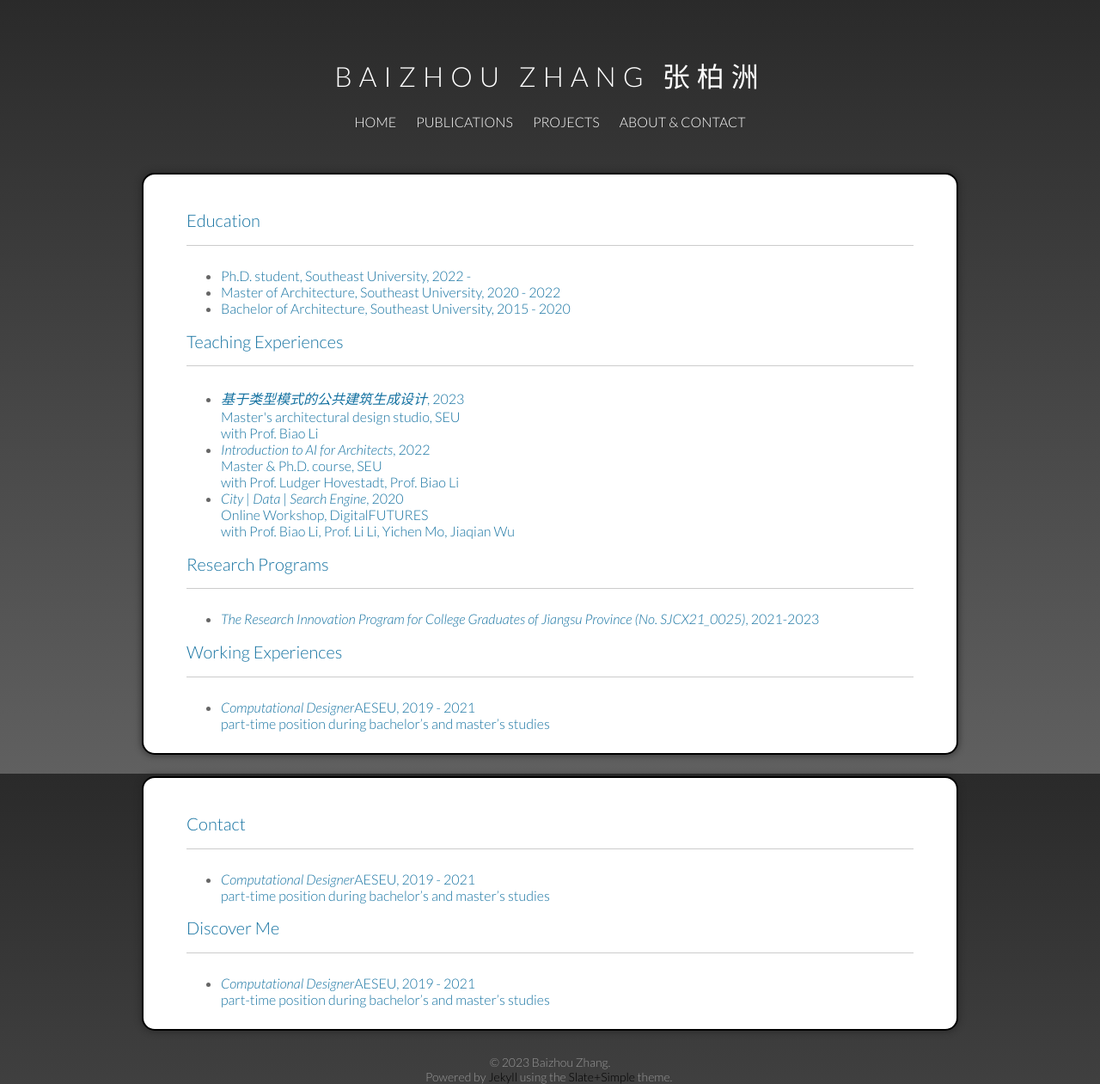
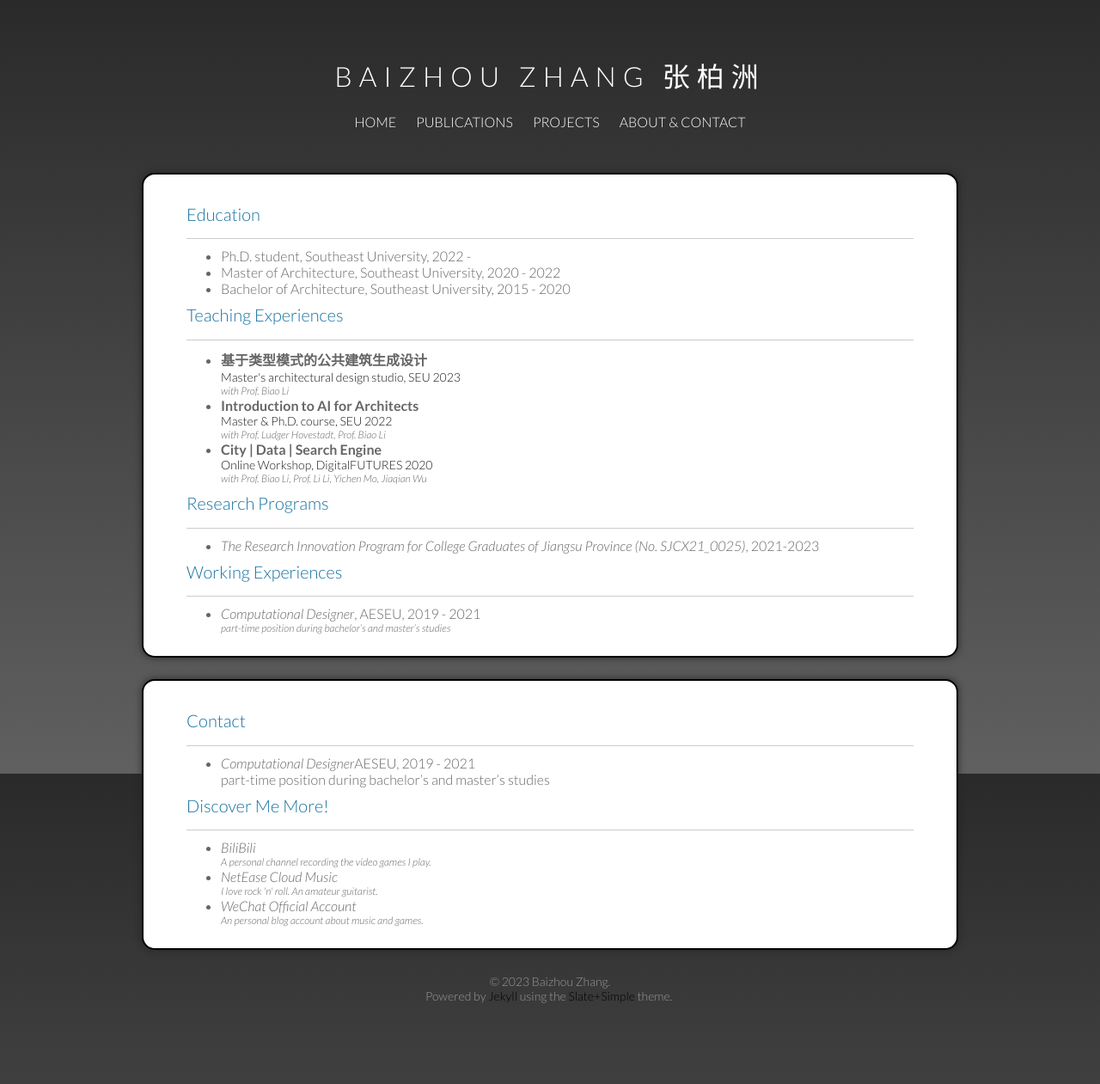
Before and after one commit to zhangbz764/zhangbz764.github.io, a Jekyll site: the page built from about.html, in a window 1280 px wide. Shown: the whole page at 86% size. Built offline with Jekyll 4.4.1, drawn with Linux system fonts in a browser that asks for light colours; after the commit the page ends 1167 px from its top, so only the background shows below that.

Commit message:
update about

```diff
--- a/_includes/navigation.html
+++ b/_includes/navigation.html
@@ -17,8 +17,8 @@
         <ul class="navigation-bar">
             <li><a href="/">HOME</a></li>
             <li><a href="/publications.html">PUBLICATIONS</a></li>
-            <li><a href="/tags">PROJECTS</a></li>
-            <li><a href="/about">ABOUT & CONTACT</a></li>
+            <li><a href="/projects.html">PROJECTS</a></li>
+            <li><a href="/about.html">ABOUT & CONTACT</a></li>
             <!-- <li><a href="/publications/">PUBLICATIONS</a></li> -->
             <!-- <li><a href="/software/">SOFTWARE</a></li> -->
             <!-- <li><a href="/posts/">POSTS</a></li> -->
--- a/about.html
+++ b/about.html
@@ -1,98 +1,106 @@
 ---
 layout: post-index
 title: About & Contact
-permalink: /about/
 ---
 
 <article>
-    <h1 class="entry-title"><a>Education</a></h1>
-    <hr>
+    <h1 class="entry-title" style="margin-top: 9px"><a>Education</a></h1>
+    <hr style="margin-bottom: 9px">
     <ul class="entry-meta inline-list">
         <li>
-            <a class="tag">
-                Ph.D. student, Southeast University, 2022 -
-            </a>
+            Ph.D. student, Southeast University, 2022 -
         </li>
         <li>
-            <a class="tag">
-                Master of Architecture, Southeast University, 2020 - 2022
-            </a>
+            Master of Architecture, Southeast University, 2020 - 2022
         </li>
         <li>
-            <a class="tag">
-                Bachelor of Architecture, Southeast University, 2015 - 2020
-            </a>
+            Bachelor of Architecture, Southeast University, 2015 - 2020
         </li>
     </ul>
 
-    <h1 class="entry-title"><a>Teaching Experiences</a></h1>
-    <hr>
+    <h1 class="entry-title" style="margin-top: 9px"><a>Teaching Experiences</a></h1>
+    <hr style="margin-bottom: 9px">
     <ul class="entry-meta inline-list">
         <li>
-            <a class="tag">
-                <i>基于类型模式的公共建筑生成设计</i>, 2023<br>
-                Master's architectural design studio, SEU<br>
+            <b>基于类型模式的公共建筑生成设计</b><br>
+            <div class="publication-author">
+                Master's architectural design studio, SEU 2023
+            </div>
+            <div class="publication-source">
                 with Prof. Biao Li
-            </a>
+            </div>
         </li>
         <li>
-            <a class="tag">
-                <i>Introduction to AI for Architects</i>, 2022<br>
-                Master & Ph.D. course, SEU<br>
+            <b>Introduction to AI for Architects</b><br>
+            <div class="publication-author">
+                Master & Ph.D. course, SEU 2022
+            </div>
+            <div class="publication-source">
                 with Prof. Ludger Hovestadt, Prof. Biao Li
-            </a>
+            </div>
         </li>
         <li>
-            <a class="tag">
-                <i>City | Data | Search Engine</i>, 2020<br>
-                Online Workshop, DigitalFUTURES<br>
+            <b>City | Data | Search Engine</b><br>
+            <div class="publication-author">
+                Online Workshop, DigitalFUTURES 2020
+            </div>
+            <div class="publication-source">
                 with Prof. Biao Li, Prof. Li Li, Yichen Mo, Jiaqian Wu
-            </a>
+            </div>
         </li>
     </ul>
 
-    <h1 class="entry-title"><a>Research Programs</a></h1>
-    <hr>
+    <h1 class="entry-title" style="margin-top: 9px"><a>Research Programs</a></h1>
+    <hr style="margin-bottom: 9px">
     <ul class="entry-meta inline-list">
         <li>
-            <a class="tag">
-                <i>The Research Innovation Program for College Graduates of Jiangsu Province (No. SJCX21_0025)</i>, 2021-2023<br>
-            </a>
+            <i>The Research Innovation Program for College Graduates of Jiangsu Province (No. SJCX21_0025)</i>,
+            2021-2023<br>
         </li>
     </ul>
 
-    <h1 class="entry-title"><a>Working Experiences</a></h1>
-    <hr>
+    <h1 class="entry-title" style="margin-top: 9px"><a>Working Experiences</a></h1>
+    <hr style="margin-bottom: 9px">
     <ul class="entry-meta inline-list">
         <li>
-            <a class="tag">
-                <i>Computational Designer</i>AESEU, 2019 - 2021<br>
+            <i>Computational Designer</i>, AESEU, 2019 - 2021<br>
+            <div class="publication-source">
                 part-time position during bachelor’s and master’s studies
-            </a>
+            </div>
         </li>
     </ul>
 </article>
 
 <article>
-    <h1 class="entry-title"><a>Contact</a></h1>
-    <hr>
+    <h1 class="entry-title" style="margin-top: 9px"><a>Contact</a></h1>
+    <hr style="margin-bottom: 9px">
     <ul class="entry-meta inline-list">
         <li>
-            <a class="tag">
-                <i>Computational Designer</i>AESEU, 2019 - 2021<br>
-                part-time position during bachelor’s and master’s studies
-            </a>
+            <i>Computational Designer</i>AESEU, 2019 - 2021<br>
+            part-time position during bachelor’s and master’s studies
         </li>
     </ul>
 
-    <h1 class="entry-title"><a>Discover Me</a></h1>
-    <hr>
+    <h1 class="entry-title" style="margin-top: 9px"><a>Discover Me More!</a></h1>
+    <hr style="margin-bottom: 9px">
     <ul class="entry-meta inline-list">
         <li>
-            <a class="tag">
-                <i>Computational Designer</i>AESEU, 2019 - 2021<br>
-                part-time position during bachelor’s and master’s studies
-            </a>
+            <i>BiliBili</i>
+            <div class="publication-source">
+                A personal channel recording the video games I play.
+            </div>
+        </li>
+        <li>
+            <i>NetEase Cloud Music</i>
+            <div class="publication-source">
+                I love rock 'n' roll. An amateur guitarist.
+            </div>
+        </li>
+        <li>
+            <i>WeChat Official Account</i>
+            <div class="publication-source">
+                An personal blog account about music and games.
+            </div>
         </li>
     </ul>
 </article>
```
Also changed, not shown: collaborators.html (deleted, +0 -118 lines), index.html (+75 -74 lines), projects.html (added, +45 -0 lines).
